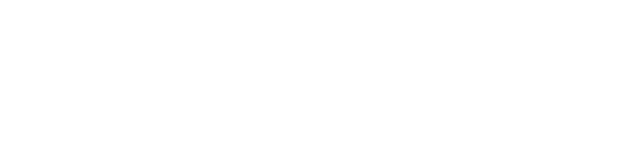
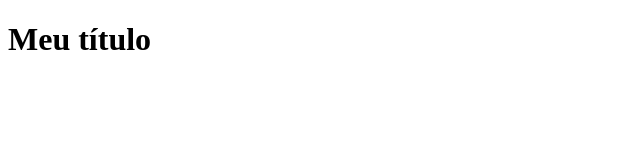
Before and after one commit to HenriqueBaetaLeite/git_github, a plain HTML site: page index.html in a window 1280 px wide. Shown: the whole page, without its empty margins (0-640 px from the left). Drawn offline with Linux system fonts and the light colour scheme.

Commit message:
add titulo ao html

```diff
--- a/index.html
+++ b/index.html
@@ -6,6 +6,7 @@
   <title>Git e GitHub</title>
 </head>
 <body>
+  <h1>Meu título</h1>
 
 </body>
 </html>
```
